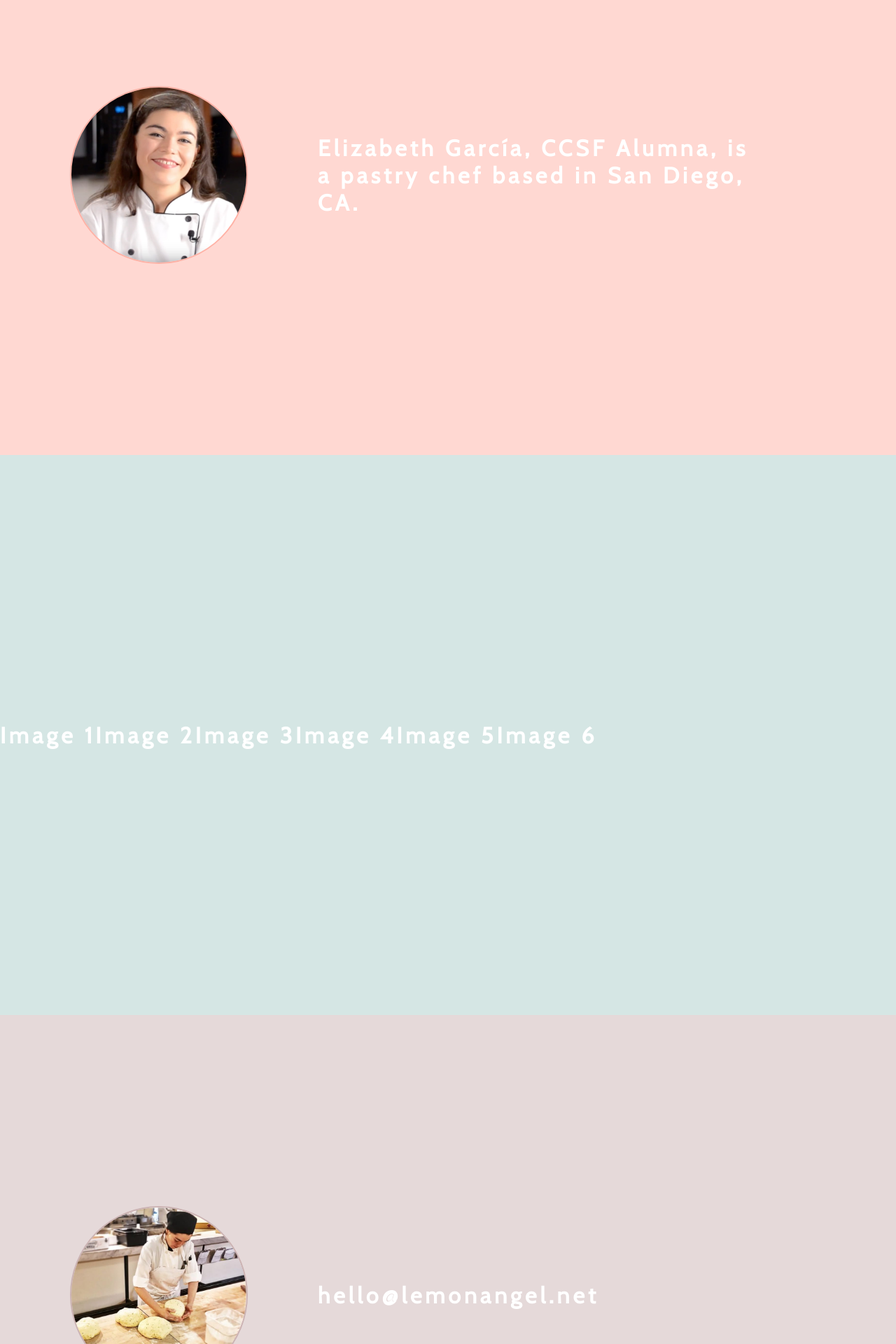
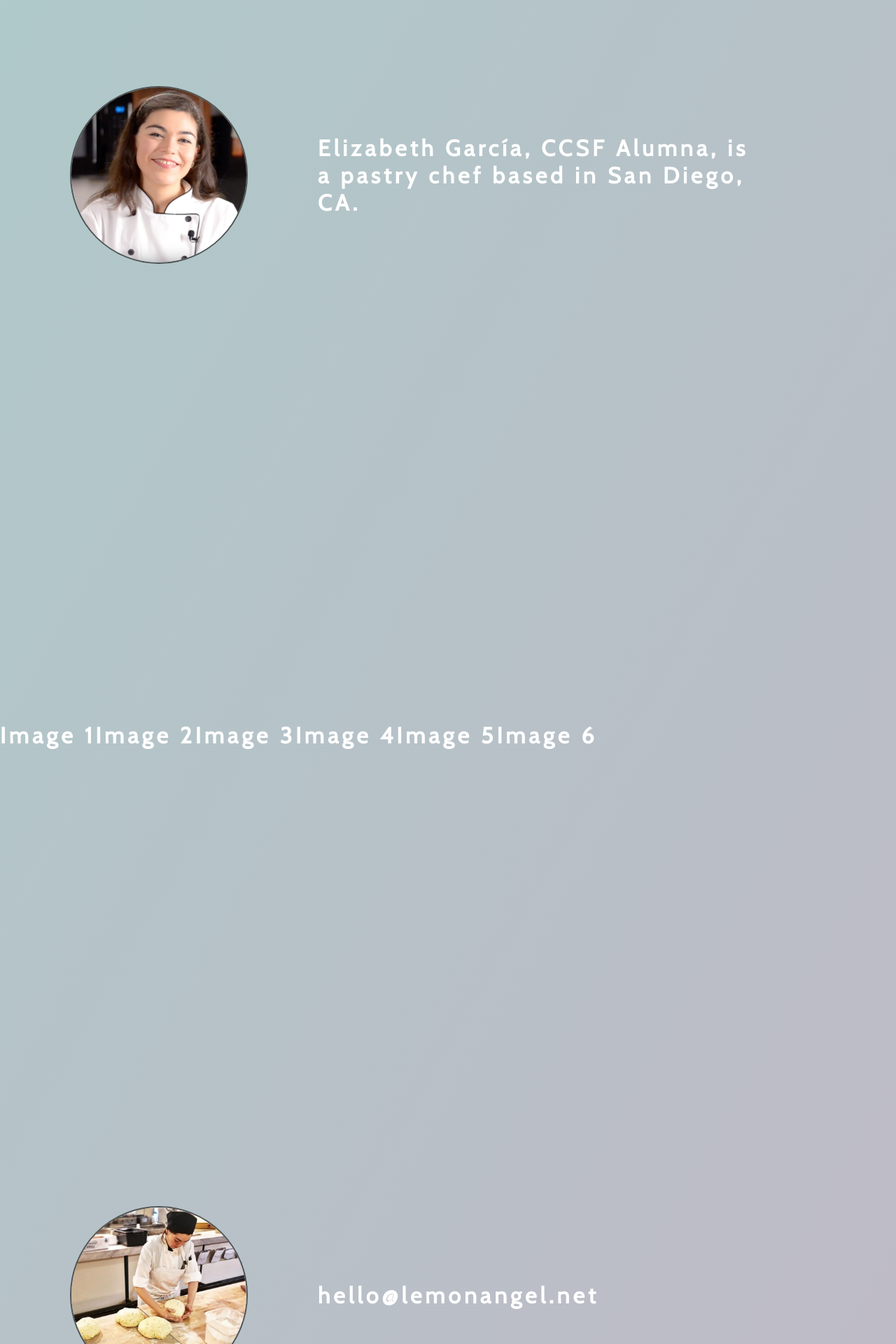
Before and after one commit to jenna-m/lemon-angel, a React (Create React App) app: page / in a window 1280 px wide. Shown: the part 1100-3020 px from the top of the page at 70% size. Built offline with nearby package versions, Linux system fonts and the light colour scheme.

Commit message:
Add gradient background

```diff
--- a/src/App.js
+++ b/src/App.js
@@ -15,6 +15,7 @@ class App extends React.Component {
 				<div className="container">
 					<Header />
 					<Landing />
+					<div id="gradient">
 						<section id="about">
 							<About />
 						</section>
@@ -24,6 +25,8 @@ class App extends React.Component {
 						<section id="contact">
 							<Contact />
 						</section>
+					</div>
+
 					<div className="footer">
 						© Elizabeth Garcia 2020 | Design by{' '}
 						<a
--- a/src/App.scss
+++ b/src/App.scss
@@ -57,16 +57,62 @@ $lemon: #f5ed42;
 
 body {
 	margin: 0;
+	background-color: $white;
 	font-family: $cabin;
 	font-size: 1em;
 }
 
+// sections with uniform gradient background
+#gradient {
+	background: linear-gradient(120deg, #ff8aa6, #abcdca, #db9ec1);
+	background-size: 600% 600%;
+
+	-webkit-animation: AnimationName 20s ease infinite;
+	-moz-animation: AnimationName 20s ease infinite;
+	animation: AnimationName 20s ease infinite;
+
+	@-webkit-keyframes AnimationName {
+		0% {
+			background-position: 0% 50%;
+		}
+		50% {
+			background-position: 100% 51%;
+		}
+		100% {
+			background-position: 0% 50%;
+		}
+	}
+	@-moz-keyframes AnimationName {
+		0% {
+			background-position: 0% 50%;
+		}
+		50% {
+			background-position: 100% 51%;
+		}
+		100% {
+			background-position: 0% 50%;
+		}
+	}
+	@keyframes AnimationName {
+		0% {
+			background-position: 0% 50%;
+		}
+		50% {
+			background-position: 100% 51%;
+		}
+		100% {
+			background-position: 0% 50%;
+		}
+	}
+}
+
 h1 {
 	font-family: $abel;
-	color: $black;
+	color: $white;
 	font-size: 2rem;
 	letter-spacing: 6px;
 	@include tablet() {
+		margin: 0;
 		transform: rotate(-90deg);
 		font-size: 2.85rem;
 		letter-spacing: 8px;
@@ -93,20 +139,20 @@ p {
 	}
 }
 
+// Styling for section content width
+.section-content {
+	width: 80%;
+}
+
 // Styling for circular section images
 .section-img {
 	margin: 0 100px;
 	width: 250px;
 	border-radius: 360px;
+	border: 2px solid $grey;
 	@include mobile() {
 		width: 175px;
 	}
-}
-#about-img {
-	border: 2px solid $pink;
-}
-#contact-img {
-	border: 2px solid $lilac;
 }
 
 // Header/Navigation
@@ -201,7 +247,6 @@ p {
 	display: flex;
 	align-items: center;
 	@include containerSize();
-	background-color: rgba(255, 178, 166, 0.5);
 	@include mobile() {
 		@include flex-direction(column);
 		align-content: center;
@@ -210,7 +255,11 @@ p {
 	p {
 		width: 50%;
 		@include mobile() {
-			width: 60%;
+			width: 70%;
+			text-align: center;
+		}
+		@include tablet() {
+			width: 70%;
 			text-align: center;
 		}
 	}
@@ -222,10 +271,10 @@ p {
 			@include flex-direction(column);
 			align-items: center;
 		}
-		/* @include tablet() {
+		@include tablet() {
 			@include flex-direction(column);
 			align-items: center;
-		} */
+		}
 	}
 }
 
@@ -234,7 +283,6 @@ p {
 	display: flex;
 	align-items: center;
 	@include containerSize();
-	background-color: rgba(171, 205, 202, 0.5);
 	@include mobile() {
 		@include flex-direction(column);
 		align-content: center;
@@ -247,7 +295,6 @@ p {
 	display: flex;
 	align-items: center;
 	@include containerSize();
-	background-color: rgba(204, 179, 179, 0.5);
 	@include mobile() {
 		@include flex-direction(column);
 		align-content: center;
```
Lines whose indentation alone changed are shown as unchanged.
